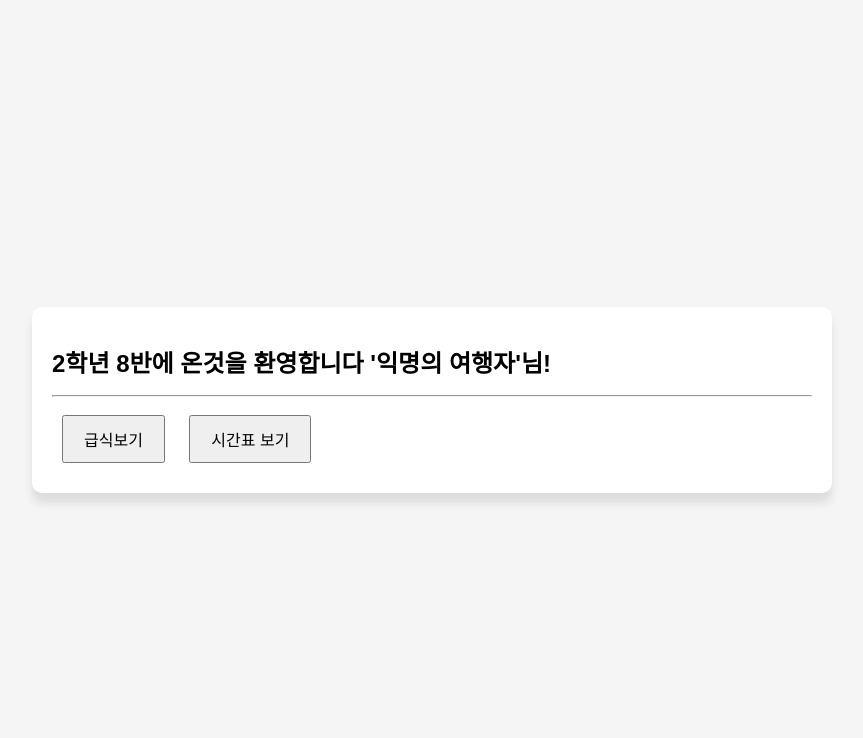
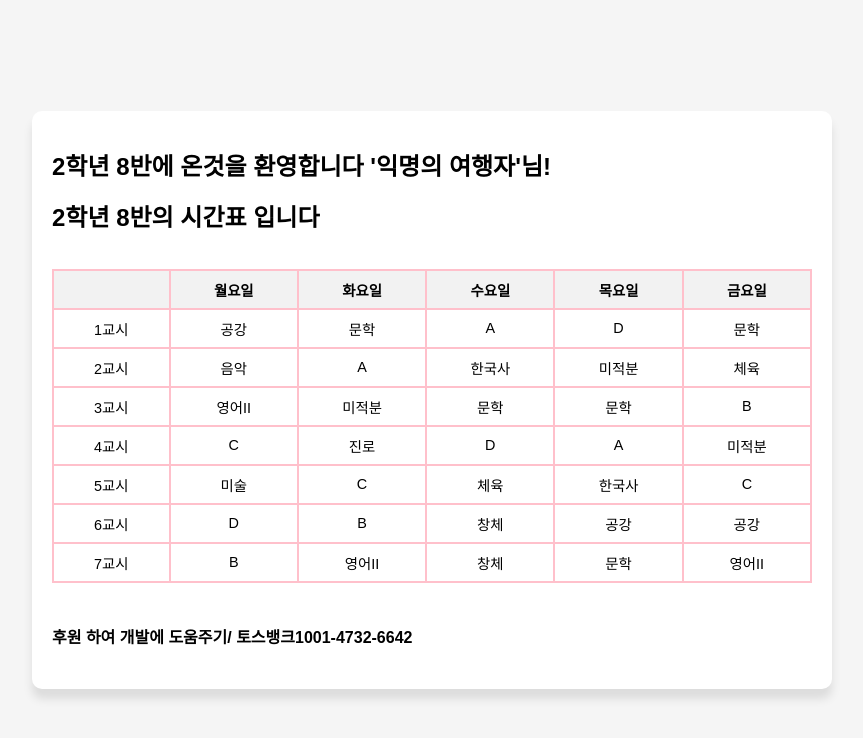
Before and after one commit to peropero1111/2-8.github.io, a plain HTML site: page index.html in a window 1280 px wide. Shown: the whole page, without its empty margins (208-1071 px from the left). Drawn offline with Linux system fonts and the light colour scheme.

Commit message:
Update index.html

```diff
--- a/index.html
+++ b/index.html
@@ -5,7 +5,7 @@
     <meta name="viewport" content="width=device-width, initial-scale=1.0">
     <style>
         body {
-         font-family: Arial, sans-serif;
+            font-family: Arial, sans-serif;
             margin: 0;
             padding: 0;
             display: flex;
@@ -14,7 +14,7 @@
             height: 100vh;
             background-color: whitesmoke;
         }
-         .container {
+        .container {
             background-color: white;
             padding: 20px;
             border-radius: 10px;
@@ -32,14 +32,112 @@
             margin: 10px;
             padding: 10px 20px;
         }
+        .table-wrapper {
+            width: 100%;
+            overflow-x: auto;
+            display: flex; /* 추가 */
+            justify-content: center; /* 테이블을 가운데로 정렬 */
+        }
+        table {
+            border-collapse: collapse;
+            width: 100%;
+            max-width: 800px; /* 테이블 크기 제한 */
+            margin: 20px 0;
+            border: 1px solid pink;
+            border-width: 2px;
+        }
+        th, td {
+            border: 1px solid pink;
+            padding: 8px;
+            text-align: center;
+            font-size: 0.9em;
+            border-width: 2px;
+        }
+        th {
+            background-color: #f2f2f2;
+        }
+        @media (max-width: 600px) {
+            th, td {
+                font-size: 0.8em;
+                padding: 6px;
+            }
+        }
     </style>
 </head>
+<body>
     <div class="container">
-<body>
-    <h1>2학년 8반에 온것을 환영합니다 '익명의 여행자'님!</h1>
-    <hr></hr>
-    <button onclick="window.location.href='https://foodchecking.netlify.app/'">급식보기</button>
-    <button onclick="window.location.href='https://2-8schedule.netlify.app/'">시간표 보기</button>
+        <h1>2학년 8반에 온것을 환영합니다 '익명의 여행자'님!</h1>
+        <h1>2학년 8반의 시간표 입니다</h1>
+        <div class="table-wrapper">
+            <table>
+                <tr>
+                    <th scope="col"></th>
+                    <th scope="col">월요일</th>
+                    <th scope="col">화요일</th>
+                    <th scope="col">수요일</th>
+                    <th scope="col">목요일</th>
+                    <th scope="col">금요일</th>
+                </tr>
+                <tr>
+                    <td>1교시</td>
+                    <td>공강</td>
+                    <td>문학</td>
+                    <td>A</td>
+                    <td>D</td>
+                    <td>문학</td>
+                </tr>
+                <tr>
+                    <td>2교시</td>
+                    <td>음악</td>
+                    <td>A</td>
+                    <td>한국사</td>
+                    <td>미적분</td>
+                    <td>체육</td>
+                </tr>
+                <tr>
+                    <td>3교시</td>
+                    <td>영어II</td>
+                    <td>미적분</td>
+                    <td>문학</td>
+                    <td>문학</td>
+                    <td>B</td>
+                </tr>
+                <tr>
+                    <td>4교시</td>
+                    <td>C</td>
+                    <td>진로</td>
+                    <td>D</td>
+                    <td>A</td>
+                    <td>미적분</td>
+                </tr>
+                <tr>
+                    <td>5교시</td>
+                    <td>미술</td>
+                    <td>C</td>
+                    <td>체육</td>
+                    <td>한국사</td>
+                    <td>C</td>
+                </tr>
+                <tr>
+                    <td>6교시</td>
+                    <td>D</td>
+                    <td>B</td>
+                    <td>창체</td>
+                    <td>공강</td>
+                    <td>공강</td>
+                </tr>
+                <tr>
+                    <td>7교시</td>
+                    <td>B</td>
+                    <td>영어II</td>
+                    <td>창체</td>
+                    <td>문학</td>
+                    <td>영어II</td>
+                </tr>
+            </table>
+            </tbody></table>
+        </div>
+            <h4>후원 하여 개발에 도움주기/ 토스뱅크1001-4732-6642</h4>
+    </div>
 </body>
-    </div>
 </html>
```
